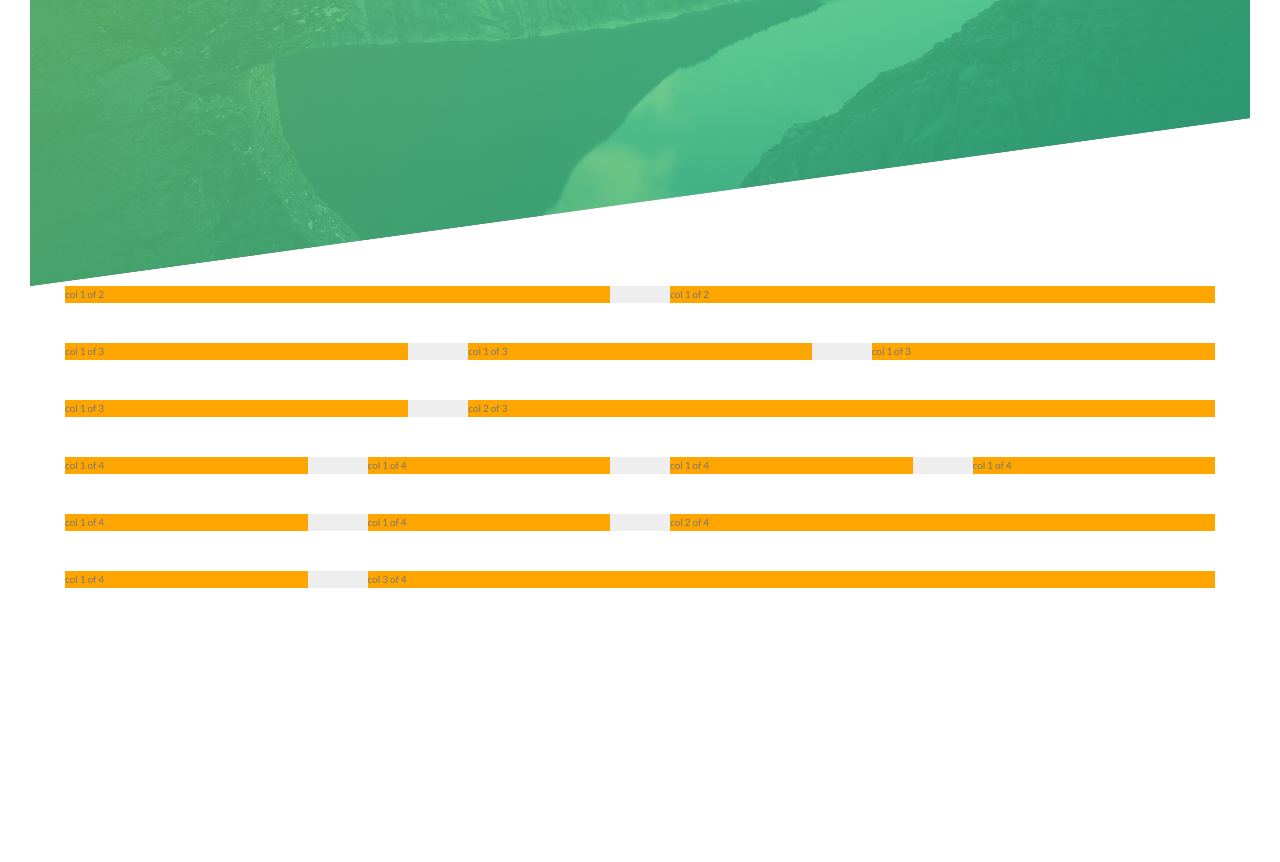
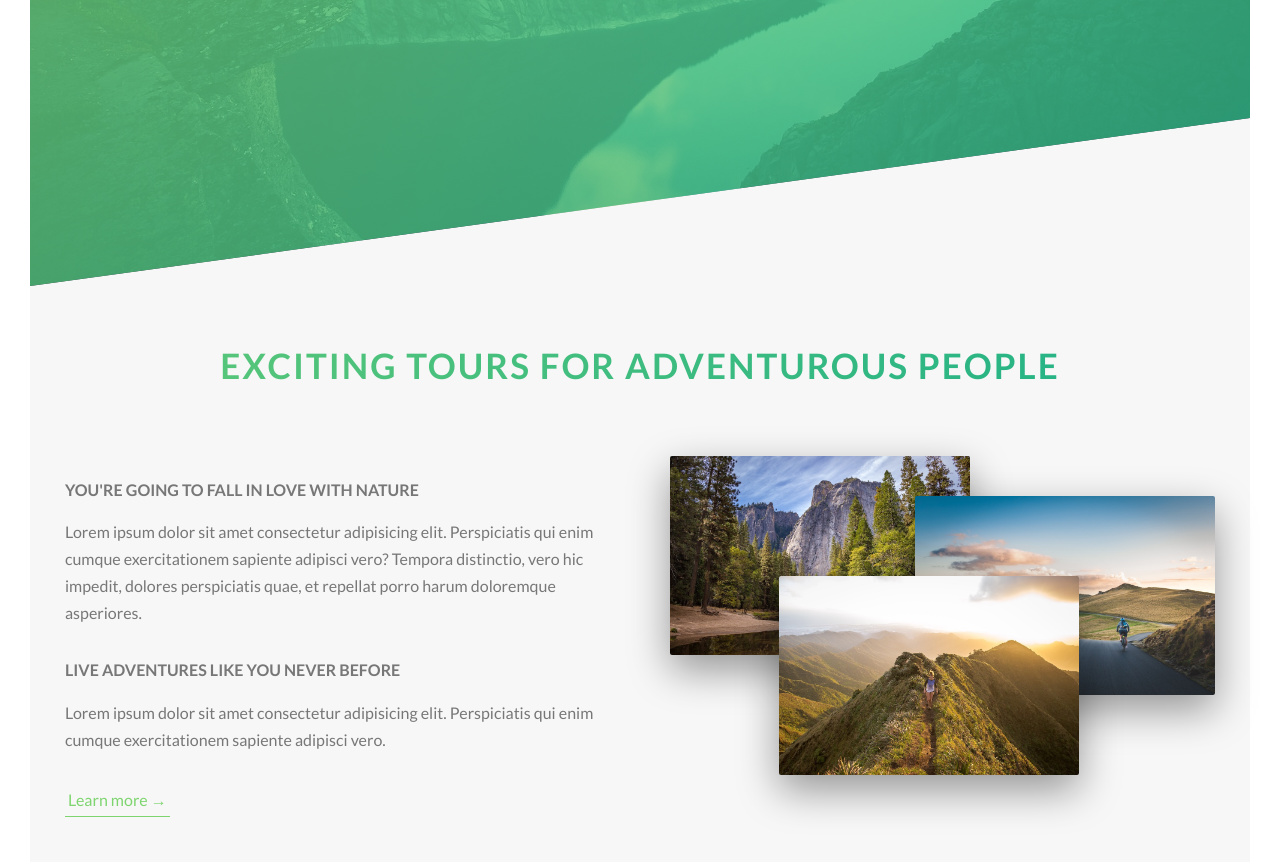
Before and after one commit to MiguelZablah/CSS-Sass-Demo-01, a website: page app/index.html in a window 1280 px wide. Shown: the part 512-1374 px from the top of the page. Before the commit the page ends 1130 px from the top, so only its background shows below. Drawn offline with Linux system fonts and the light colour scheme.

Commit message:
about section done

```diff
--- a/app/index.html
+++ b/app/index.html
@@ -35,7 +35,45 @@
         </div>
     </header>
 
-    <section class="grd-test">
+    <main>
+        <section class="section-about">
+            <div class="u-ct u-mb-big">
+                <h2 class="heading-secondary">
+                    Exciting tours for adventurous people
+                </h2>
+            </div>
+
+            <div class="row">
+                <div class="col-1-of-2">
+                    <h3 class="heading-tertiary u-mb-small">
+                        You're going to fall in love with nature
+                    </h3>
+                    <p class="paragraph">
+                        Lorem ipsum dolor sit amet consectetur adipisicing elit. Perspiciatis qui enim cumque exercitationem sapiente adipisci vero? Tempora distinctio, vero hic impedit, dolores perspiciatis quae, et repellat porro harum doloremque asperiores.
+                    </p>
+                    <h3 class="heading-tertiary u-mb-small">
+                        Live adventures like you never before
+                    </h3>
+                    <p class="paragraph">
+                        Lorem ipsum dolor sit amet consectetur adipisicing elit. Perspiciatis qui enim cumque exercitationem sapiente adipisci vero.
+                    </p>
+                    <a href="#" class="btn-text">
+                        Learn more &rarr;
+                    </a>
+                </div>
+                <div class="col-1-of-2">
+                    <div class="composition">
+                        <img src="img/nat-1-large.jpg" alt="Photo1" class="composition__photo composition__photo--p1">
+                        <img src="img/nat-2-large.jpg" alt="Photo2" class="composition__photo composition__photo--p2">
+                        <img src="img/nat-3-large.jpg" alt="Photo3" class="composition__photo composition__photo--p3">
+                    </div>
+                </div>
+            </div>
+
+        </section>
+    </main>
+
+    <!-- <section class="grd-test">
         <div class="row">
             <div class="col-1-of-2">
                 col 1 of 2
@@ -101,7 +139,7 @@
                 col 3 of 4
             </div>
         </div>
-    </section>
+    </section> -->
 
 </body>
 <!-- https://codepen.io/anon/pen/aYmwWQ?editors=1100 -->
--- a/sass/abstracts/_variables.scss
+++ b/sass/abstracts/_variables.scss
@@ -7,6 +7,10 @@ $color-primary-dark: #28b485;
 $color-grey-dark: #777;
 $color-white: #fff;
 $color-black: #000;
+$color-grey-light-1: #f7f7f7;
+
+// Font size
+$default-font-size: 1.6rem;
 
 // Grid
 $grid-width: 115rem;
--- a/sass/base/_typography.scss
+++ b/sass/base/_typography.scss
@@ -35,3 +35,36 @@ body {
         animation: moveInRight 1s ease-out;
     }
 }
+
+.heading-secondary{
+    font-size: 3.5rem;
+    text-transform: uppercase;
+    font-weight: 700;
+    display: inline-block;
+    color: transparent;
+    letter-spacing: .2rem;
+    transition: all .2s;
+    background-image: linear-gradient(to right, $color-primary-light, $color-primary-dark);
+    background-clip: text;
+    -webkit-background-clip: text;
+    -moz-background-clip: text;
+
+    &:hover{
+        transform: skewY(2deg) skewX(15deg) scale(1.1);
+        text-shadow: .5rem 1rem 2rem rgba($color-black, .2);
+    }
+}
+
+.heading-tertiary{
+    font-size: $default-font-size;
+    font-weight: 700;
+    text-transform: uppercase;
+}
+
+.paragraph{
+    font-size: $default-font-size;
+
+    &:not(:last-child){
+        margin-bottom: 3rem;
+    }
+}
--- a/sass/base/_utilities.scss
+++ b/sass/base/_utilities.scss
@@ -0,0 +1,12 @@
+.u-ct{
+    text-align: center;
+}
+.u-mb-big{
+    margin-bottom: 8rem;
+}
+.u-mb-medium{
+    margin-bottom: 4rem;
+}
+.u-mb-small{
+    margin-bottom: 1.5rem;
+}
--- a/sass/components/_button.scss
+++ b/sass/components/_button.scss
@@ -10,7 +10,7 @@
         display: inline-block;
         border-radius: 10rem;
         transition: all .2s;
-        font-size: 1.6rem;
+        font-size: $default-font-size;
     }
     // Btn on hover
     &:hover{
@@ -55,3 +55,28 @@
         transition: all .4s;
     }
 }
+
+.btn-text{
+    &:link,
+    &:visited{
+        font-size: $default-font-size;
+        color: $color-primary;
+        display: inline-block;
+        text-decoration: none;
+        border-bottom: 1px solid $color-primary;
+        padding: 3px;
+        transition: all .2s;
+    }
+
+    &:hover{
+        background-color: $color-primary;
+        color: $color-white;
+        box-shadow: 0 1rem 2rem rgba($color-black, .15);
+        transform: translateY(-2px);
+    }
+
+    &:active{
+        box-shadow: 0 .5rem 1rem rgba($color-black, .15);
+        transform: translateY(0px);
+    }
+}
--- /dev/null
+++ b/sass/components/_composition.scss
@@ -0,0 +1,39 @@
+.composition{
+    position: relative;
+
+    &__photo{
+        width: 55%;
+        box-shadow: 0 1.5rem 4rem rgba($color-black, .4);
+        border-radius: 2px;
+        position: absolute;
+        transition: all .2s;
+        outline-offset: 2rem;
+        z-index: 0;
+
+        &--p1{
+            left: 0;
+            top: -2rem;
+        }
+
+        &--p2{
+            right: 0;
+            top: 2rem;
+        }
+
+        &--p3{
+            left: 20%;
+            top: 10rem;
+        }
+
+        &:hover{
+            outline: 1.5rem solid $color-primary;
+            transform: scale(1.05) translateY(-.5rem);
+            box-shadow: 0 2.5rem 4rem rgba($color-black, .5);
+            z-index: 1;
+        }
+    }
+
+    &:hover &__photo:not(:hover){
+            transform: scale(0.95);
+    }
+}
--- a/sass/components/_main.scss
+++ b/sass/components/_main.scss
@@ -1 +1,2 @@
 @import "button";
+@import "composition";
--- a/sass/layouts/_grid.scss
+++ b/sass/layouts/_grid.scss
@@ -1,7 +1,7 @@
 // Custom flex grid
 .row{
     max-width: $grid-width;
-    background-color: #eee;
+    // background-color: #eee;
     margin: 0 auto;
 
     &:not(:last-child){
@@ -12,7 +12,7 @@
 
     // Selects all clases that begins with 'col-'
     [class^="col-"]{
-        background-color: orange;
+        // background-color: orange;
         float: left;
 
         &:not(:last-child){
--- a/sass/pages/_home.scss
+++ b/sass/pages/_home.scss
@@ -0,0 +1,5 @@
+.section-about{
+    background-color: $color-grey-light-1;
+    padding: 25rem 0;
+    margin-top: -25vh;
+}
```
Also changed, not shown: app/css/main.css.
